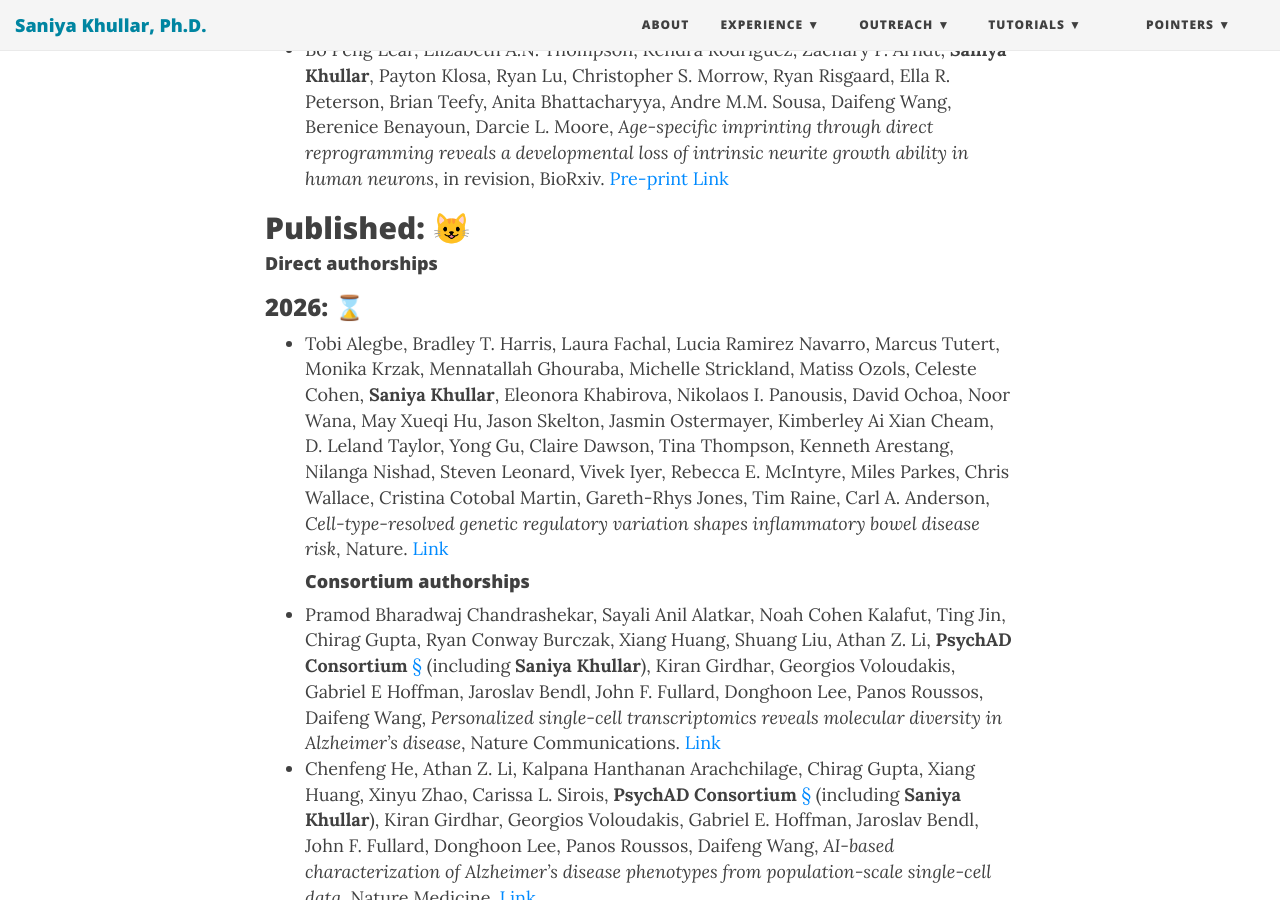
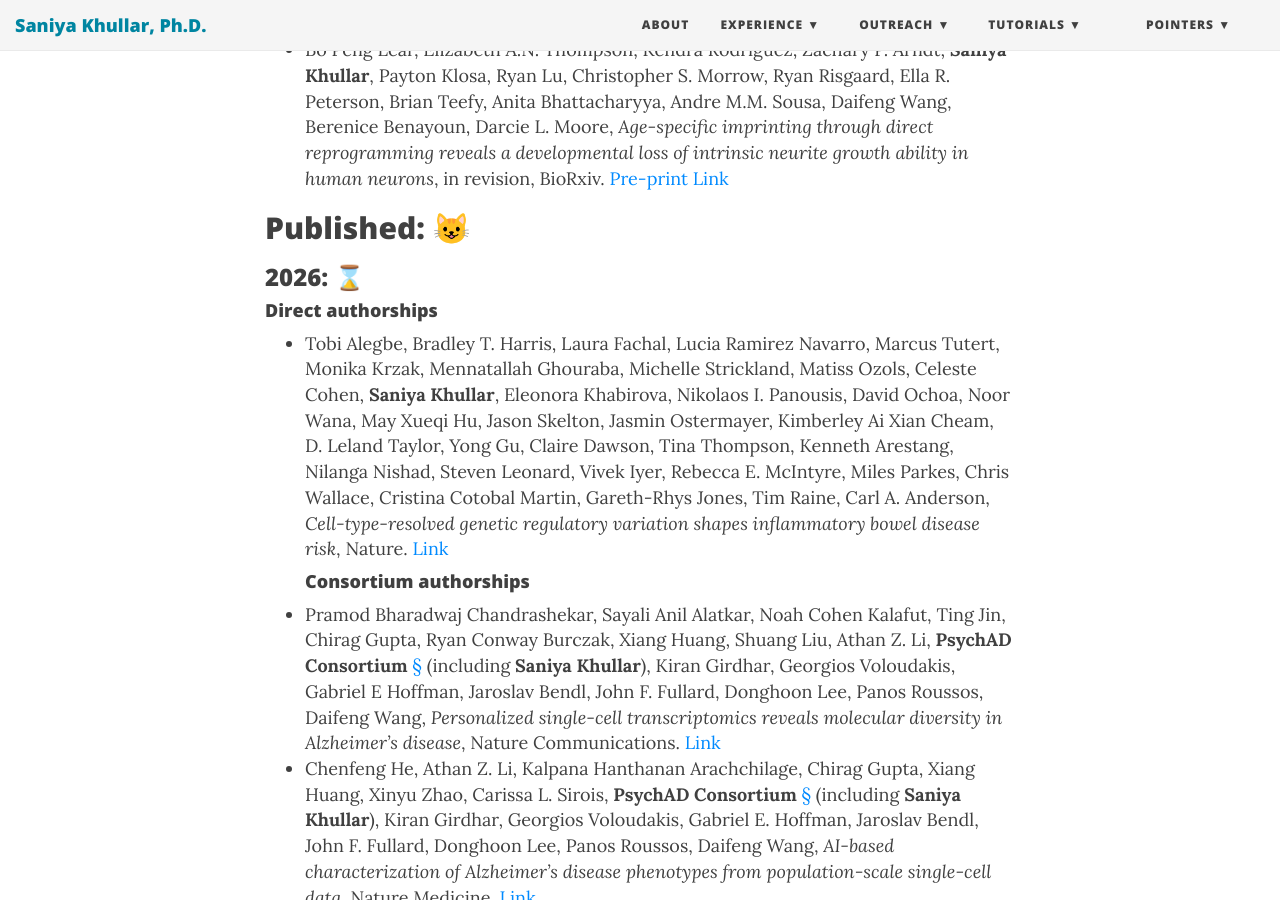
Before and after one commit to SaniyaKhullar/saniyakhullar.github.io, a Jekyll site: the page built from publications.md, in a window 1280 px wide and 900 px high, scrolled down 1533 px. Built offline with Jekyll 4.4.1, drawn with Linux system fonts in a browser that asks for light colours; nearby versions of some CDN libraries.

Commit message:
updated projects :)

```diff
--- a/publications.md
+++ b/publications.md
@@ -22,8 +22,8 @@ Please note my publications 🤓📚🧬 are as follows 📖 :
 -	Bo Peng Lear, Elizabeth A.N. Thompson, Kendra Rodriguez, Zachary P. Arndt, **Saniya Khullar**, Payton Klosa, Ryan Lu, Christopher S. Morrow, Ryan Risgaard, Ella R. Peterson, Brian Teefy, Anita Bhattacharyya, Andre M.M. Sousa, Daifeng Wang, Berenice Benayoun, Darcie L. Moore, *Age-specific imprinting through direct reprogramming reveals a developmental loss of intrinsic neurite growth ability in human neurons*, in revision, BioRxiv. [Pre-print Link](https://www.biorxiv.org/content/10.1101/2023.10.25.563769v2)
 
 ## Published: 😺
+### 2026: ⌛
 #### Direct authorships
-### 2026: ⌛
 - Tobi Alegbe, Bradley T. Harris, Laura Fachal, Lucia Ramirez Navarro, Marcus Tutert, Monika Krzak, Mennatallah Ghouraba, Michelle Strickland, Matiss Ozols, Celeste Cohen, **Saniya Khullar**, Eleonora Khabirova, Nikolaos I. Panousis, David Ochoa, Noor Wana, May Xueqi Hu, Jason Skelton, Jasmin Ostermayer, Kimberley Ai Xian Cheam, D. Leland Taylor, Yong Gu, Claire Dawson, Tina Thompson, Kenneth Arestang, Nilanga Nishad, Steven Leonard, Vivek Iyer, Rebecca E. McIntyre, Miles Parkes, Chris Wallace, Cristina Cotobal Martin, Gareth-Rhys Jones, Tim Raine, Carl A. Anderson, *Cell-type-resolved genetic regulatory variation shapes inflammatory bowel disease risk*, Nature. [Link](https://www.nature.com/articles/s41586-026-10627-z)
 #### Consortium authorships
 - Pramod Bharadwaj Chandrashekar, Sayali Anil Alatkar, Noah Cohen Kalafut, Ting Jin, Chirag Gupta, Ryan Conway Burczak, Xiang Huang, Shuang Liu, Athan Z. Li, **PsychAD Consortium** [§](https://psych-ad.org/people/) (including **Saniya Khullar**), Kiran Girdhar, Georgios Voloudakis, Gabriel E Hoffman, Jaroslav Bendl, John F. Fullard, Donghoon Lee, Panos Roussos, Daifeng Wang, *Personalized single-cell transcriptomics reveals molecular diversity in Alzheimer’s disease*, Nature Communications. [Link](https://www.nature.com/articles/s41467-026-72310-1)
```
